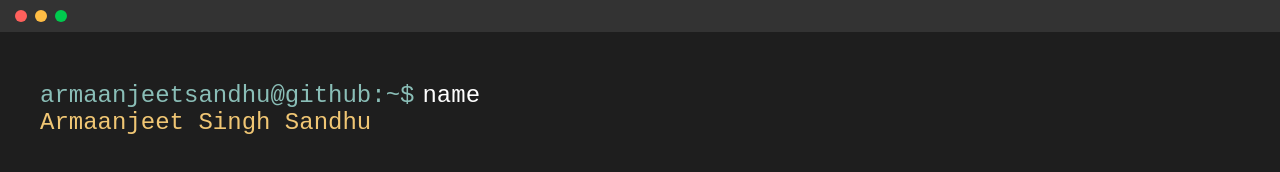
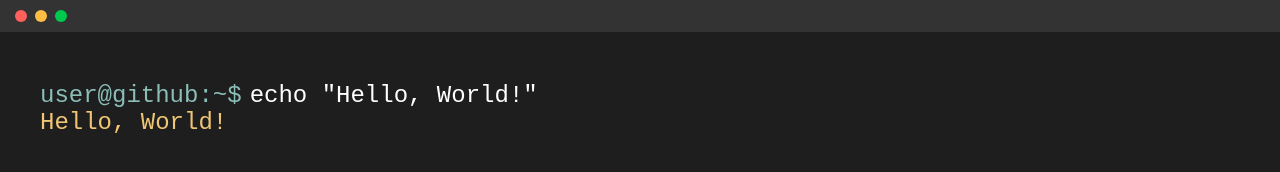
Before and after one commit to ArmaanjeetSandhu/terminal-animation, a plain HTML site: page index.html in a window 1280 px wide. Drawn offline with Linux system fonts and the light colour scheme; a web font is replaced by a local one.

Commit message:
Replace custom commands with generic Linux commands

```diff
--- a/index.html
+++ b/index.html
@@ -101,8 +101,9 @@
 
     <script>
       const commands = [
-        { command: "name", output: "Armaanjeet Singh Sandhu" },
-        { command: "age", output: "22" },
+        { command: 'echo "Hello, World!"', output: "Hello, World!" },
+        { command: "whoami", output: "user" },
+        { command: "pwd", output: "/home/user" },
         { command: "date", output: new Date().toLocaleString() },
       ];
 
@@ -115,7 +116,7 @@
         line.classList.add("input-line");
         const inputSpan = document.createElement("span");
         inputSpan.classList.add("input");
-        inputSpan.textContent = "armaanjeetsandhu@github:~$ ";
+        inputSpan.textContent = "user@github:~$ ";
         const commandSpan = document.createElement("span");
         commandSpan.id = `command-${currentCommand}`;
         const cursorSpan = document.createElement("span");
```
Also changed, not shown: 1 other file.
